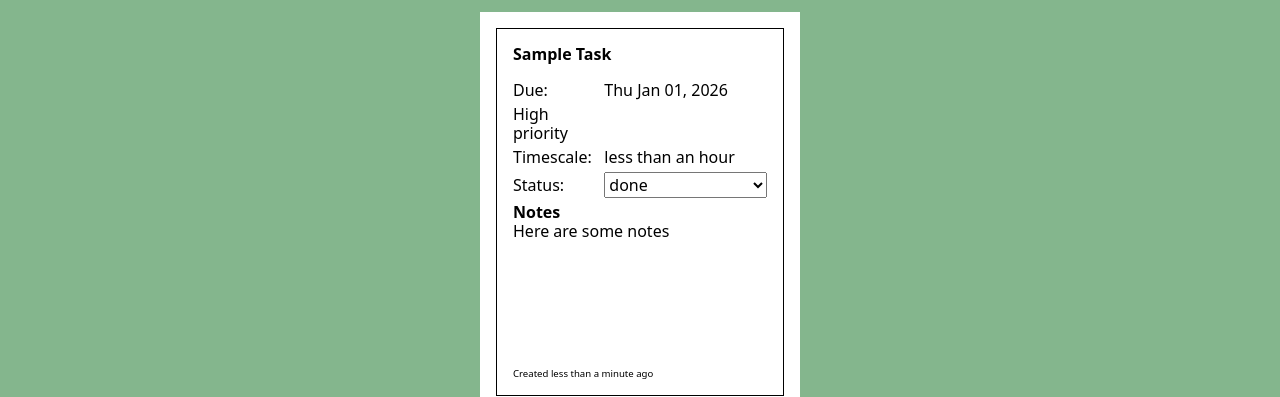
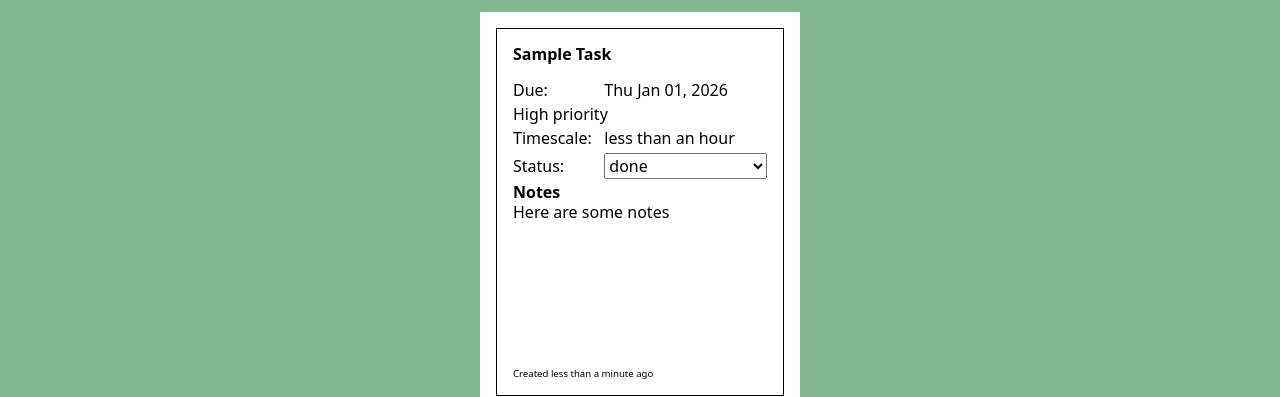
Before and after one commit to yshng/todo, a website built with webpack: page src/index.html in a window 1280 px wide. Shown: the part 58-455 px from the top of the page. Built offline with nearby package versions, Linux system fonts and the light colour scheme.

Commit message:
remove columns from priority

```diff
--- a/src/card.css
+++ b/src/card.css
@@ -16,7 +16,7 @@
   min-height: 275px;
 }
 
-.priority-div, .status-div, .due-date-div, .timescale-div {
+.status-div, .due-date-div, .timescale-div {
   display: grid;
   grid-template-columns: 1fr 2fr;
   align-items: baseline;
```
